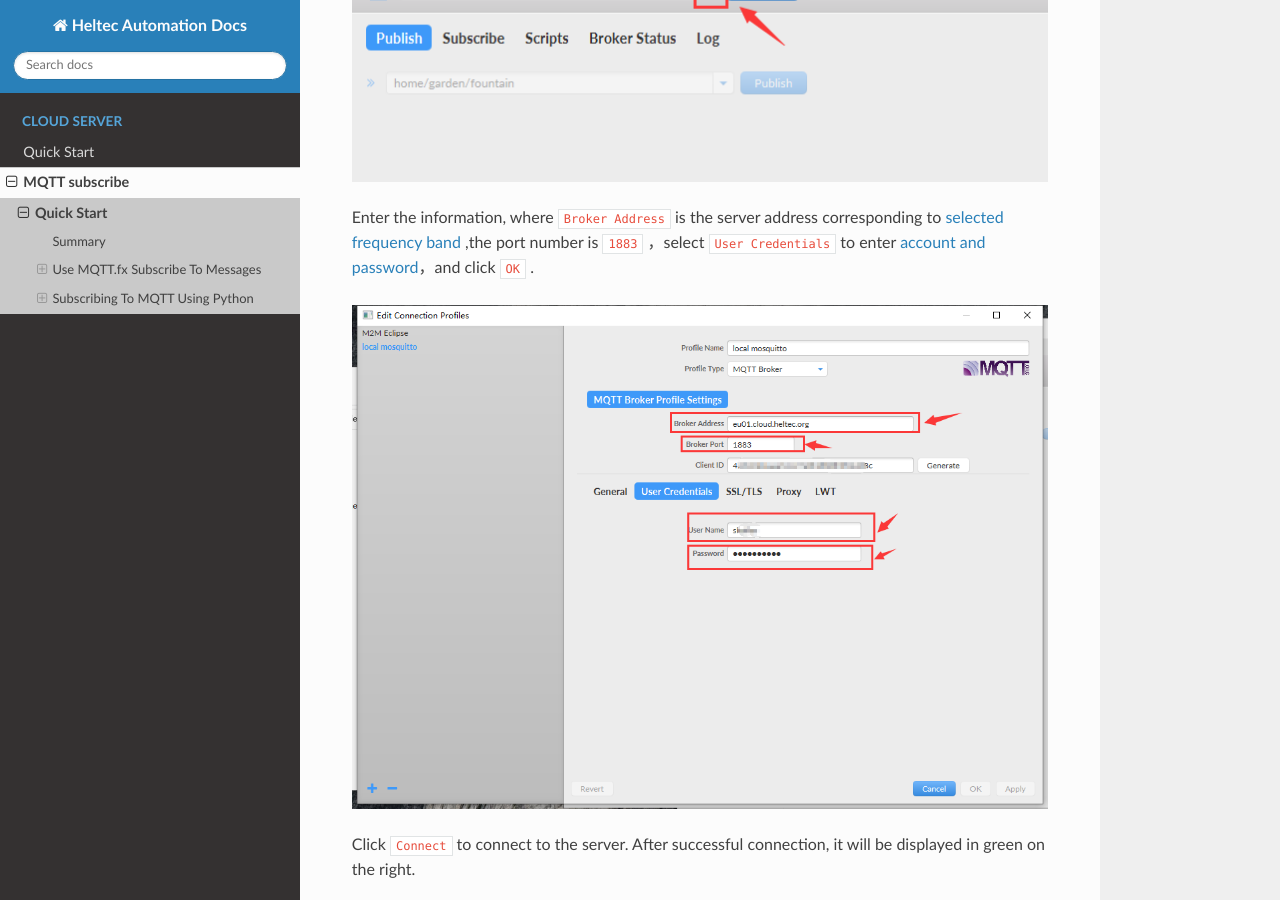
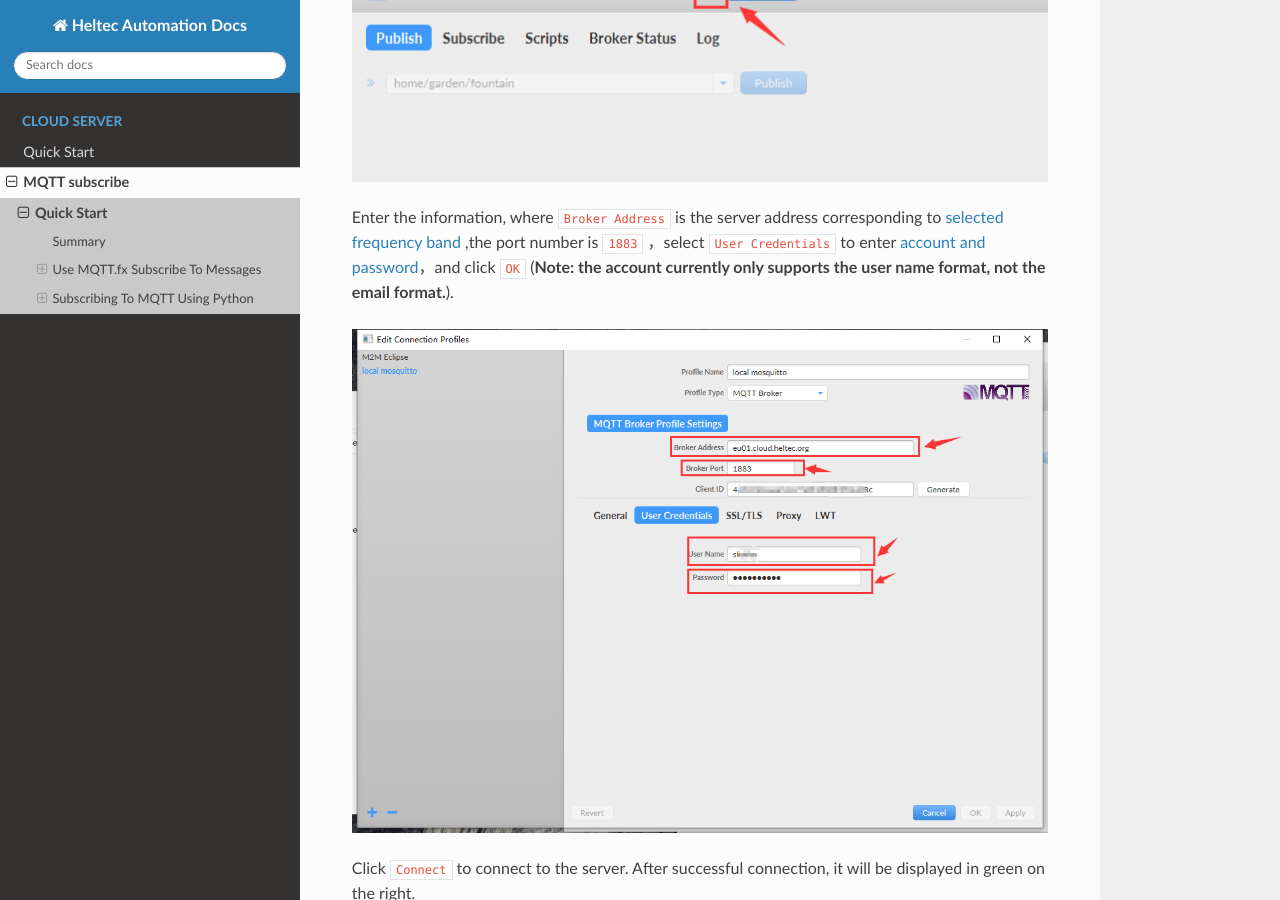
Before and after one commit to HelTecAutomation/Cloud_Platform_Docs, a Sphinx documentation site: the page built from en/source/MQTTsubscribe/quick_start.md, in a window 1280 px wide and 900 px high, scrolled down 699 px. Built offline with Sphinx 7.4.7 and the Read the Docs theme 2.0.0, drawn with Linux system fonts in a browser that asks for light colours.

Commit message:
update  en/source/MQTTsubscribe/quick_start.md

```diff
--- a/en/source/MQTTsubscribe/quick_start.md
+++ b/en/source/MQTTsubscribe/quick_start.md
@@ -18,7 +18,7 @@ Click the button shown below to configure the connection information.
 
 ![](./img/01.png)
 
-Enter the information, where ``Broker Address`` is the server address corresponding to [selected frequency band](https://cloud-platform-docs-zh-cn.readthedocs.io/zh/latest/quick_start.html#id3) ,the port number is ``1883`` ，select ``User Credentials`` to enter [account and password](https://cloud-platform-docs-zh-cn.readthedocs.io/zh/latest/quick_start.html#id2)，and click ``OK`` .
+Enter the information, where ``Broker Address`` is the server address corresponding to [selected frequency band](https://cloud-platform-docs-zh-cn.readthedocs.io/zh/latest/quick_start.html#id3) ,the port number is ``1883`` ，select ``User Credentials`` to enter [account and password](https://cloud-platform-docs-zh-cn.readthedocs.io/zh/latest/quick_start.html#id2)，and click ``OK`` (**Note: the account currently only supports the user name format, not the email format.**).
 
 ![](./img/02.png)
 
```
